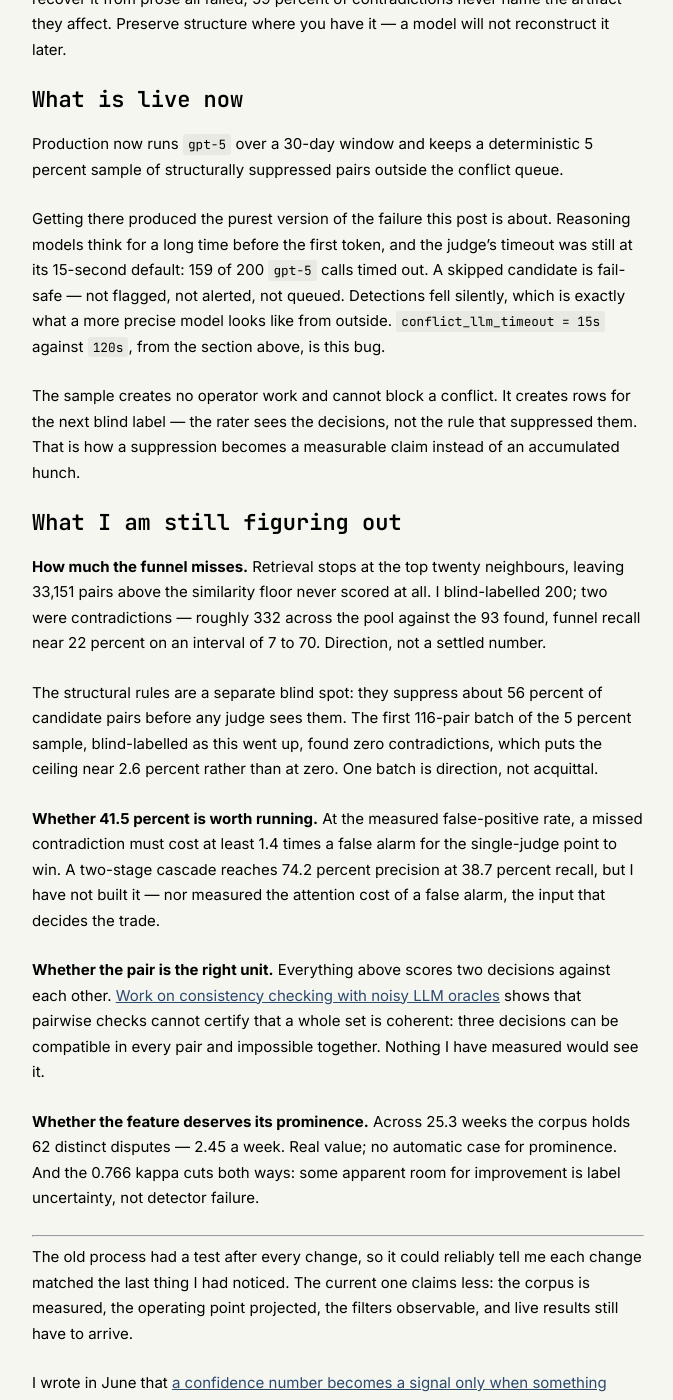
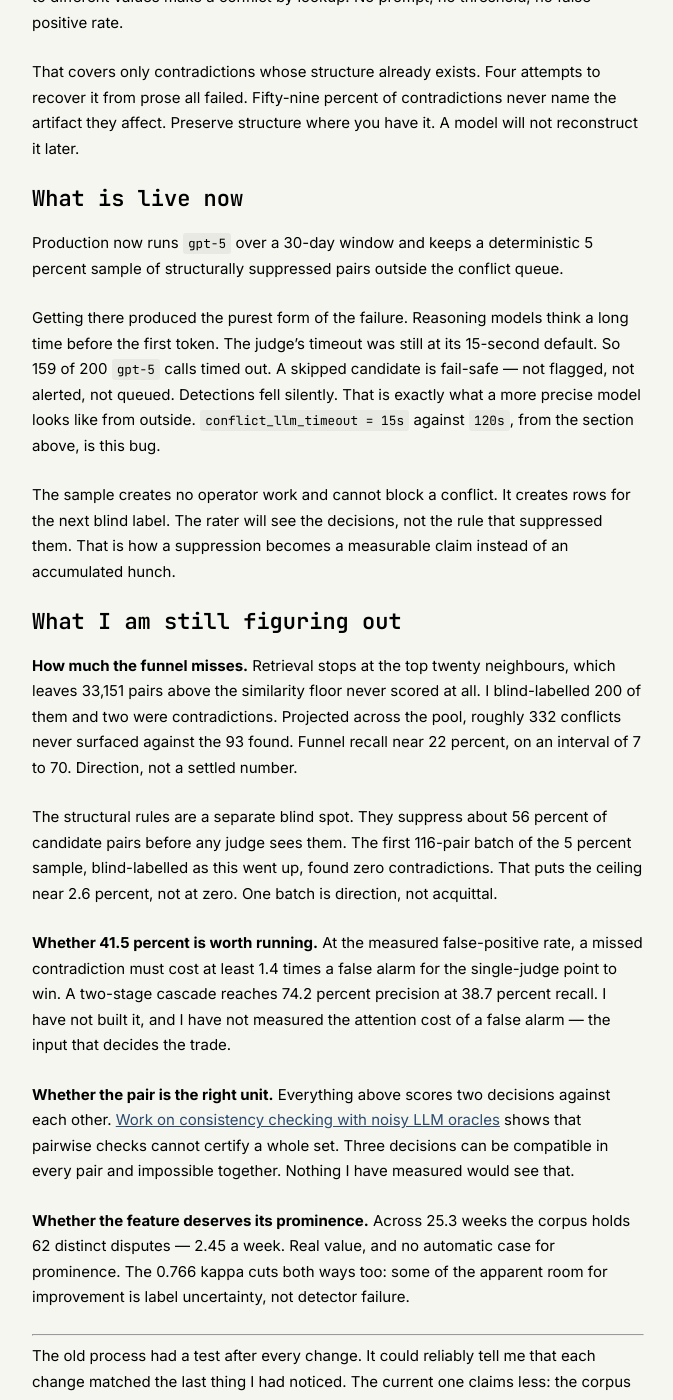
Before and after one commit to ashita-ai/ashita-ai.github.io, a Jekyll site: the page built from _posts/2026-08-11-the-detector-that-said-yes.md, in a window 1280 px wide and 1400 px high, scrolled down 4424 px. Shown: the whole window, without its empty margins (302-975 px from the left). Built offline with Jekyll 4.4.1, drawn with Linux system fonts in a browser that asks for light colours; some of the changed text lies outside the part shown.

Commit message:
Hemingway pass: shorter sentences, fewer subordinated clauses
Average sentence length 16.6 -> 11.1 words. Longest 37 -> 29. Sentences
over 30 words: 8 -> 0. Em dashes 24 -> 7, semicolons 12 -> 2.

Method was to break compound sentences into simple declaratives, prefer
active verbs over nominalizations, and let the short sentence carry the
number. Kept em dashes only where they interrupt for emphasis rather
than smuggle in a second clause.

Two fixes beyond style:
- "The blind corpus could" had lost its antecedent when the kilogram
  line was inserted between it and "could not check whether the picture
  was wrong". Moved the kilogram earlier so the two sit adjacent again.
- "blind labels" is now defined at first use ("None saw the detector's
  verdict. That is the blinding."), where before the term was used
  seven times off a single implied definition.

Dropped the duplicate "still has to earn those numbers in live use",
which the closing paragraph already says.

1,635 words.

```diff
--- a/_posts/2026-08-11-the-detector-that-said-yes.md
+++ b/_posts/2026-08-11-the-detector-that-said-yes.md
@@ -10,13 +10,15 @@ For months, I improved Akashi's conflict detector one false positive at a time.
 
 This looked like iteration. It was a detector accumulating excuses.
 
-So I stopped tuning it and blind-labelled the whole scored corpus: 2,772 pairs. The raters were language-model agents — dozens, each shown the decision texts and structural metadata, never the detector's verdict. Models grading a model is a fair objection; the defense is the blinding, plus an independent 200-pair re-rate that agreed at a Cohen's kappa of 0.766. Blind agreement is not ground truth, but unlike the old test set it was not written by the person being graded — the loop I argued for in [Your Evals Won't Save You](/blog/your-evals-wont-save-you/), arriving seven months late.
+So I stopped tuning it and blind-labelled the whole scored corpus instead: 2,772 pairs. The raters were language-model agents, dozens of them. Each saw the two decision texts and the structural metadata. None saw the detector's verdict. That is the blinding.
+
+Models grading a model is a fair objection. The defense is that blinding, plus an independent 200-pair re-rate that agreed at a Cohen's kappa of 0.766. Blind agreement is not ground truth. But unlike the old test set, it was not written by the person being graded. It is the loop I argued for in [Your Evals Won't Save You](/blog/your-evals-wont-save-you/), arriving seven months late.
 
 ## The detector was a constant function
 
-[Akashi](/projects/akashi/) records agents' decisions. Conflict detection is meant to find two current decisions that cannot both be true — what makes the record more than a log.
+[Akashi](/projects/akashi/) records agents' decisions. Conflict detection is meant to find two current decisions that cannot both be true. That is what makes the record more than a log.
 
-The blind labels found 93 contradictions in the 2,772 pairs. Most were merely related; more than a fifth were supersessions — a later decision replacing an earlier one, which is normal progress, not conflict.
+The blind labels found 93 contradictions in the 2,772 pairs. Most pairs were merely related. More than a fifth were supersessions: a later decision replacing an earlier one. That is normal progress, not conflict.
 
 <figure style="margin: 2.5rem 0; text-align: center;">
 <svg xmlns="http://www.w3.org/2000/svg" viewBox="0 0 660 312" width="100%" role="img" aria-label="Horizontal bar chart of blind labels over 2,772 candidate pairs: 72.8 percent related but not contradicting, 22.6 percent supersession, 3.35 percent contradiction, 1.3 percent unrelated" style="font-family: Inter, sans-serif;">
@@ -47,15 +49,17 @@ The blind labels found 93 contradictions in the 2,772 pairs. Most were merely re
 <figcaption style="font-size: 0.85rem; color: #666; max-width: 560px; margin: 0.4rem auto 0; text-align: left;">Blind four-way labels over all 2,772 scored pairs, each rated from the decision texts alone. The detector had called 97.8% of them contradictions.</figcaption>
 </figure>
 
-The shipped detector said "contradiction" for 97.8 percent of the pairs it scored — yes 2,711 times; 93 happened to be right. It found supersession 61 times where the blind labels found 627.
+The shipped detector said "contradiction" for 97.8 percent of the pairs it scored. Yes, 2,711 times. Ninety-three of those were right. It found supersession 61 times where the blind labels found 627.
 
 This was not a weak or miscalibrated classifier. It was nearly a constant function.
 
-The old evaluation suite had 122 handwritten pairs and reported 1.000 precision and 1.000 recall. I had written the prompt and chosen the examples from the same picture of a contradiction. The suite could check that the prompt followed the picture, not that the picture was wrong. [The kilogram had this problem for 130 years](/blog/ground-truth-as-foundation/): a reference that is correct by definition cannot be found wrong.
+The old evaluation suite had 122 handwritten pairs and reported 1.000 precision and 1.000 recall. I had written the prompt and chosen the examples from the same picture of a contradiction. [The kilogram had that problem for 130 years](/blog/ground-truth-as-foundation/): a reference that is correct by definition cannot be found wrong. The suite could check that the prompt followed the picture. It could not check whether the picture was wrong.
 
 The blind corpus could. That is the difference between a test set and a measurement.
 
-It graded me too. By July my triage was a routine that marked conflicts false positive in bulk: the detector said yes to everything, so I built a thing that said no to everything. The blind labels sided with the bulk dismissals — 98.3 percent correct. The conflicts I had adjudicated deliberately, read and resolved with a declared winner, were the rotten ones: 11 percent real. [A channel over its alarm budget](/blog/the-alarm-budget/) does not only train its receiver to stop reading; it degrades the judgments the receiver still makes, and mine were the only ground truth the system had. A detector that cries wolf poisons the record of which wolves were real — the record you need to fix it.
+It graded me too. By July my triage was a routine that marked conflicts false positive in bulk. The detector said yes to everything, so I built a thing that said no to everything. The blind labels sided with the bulk dismissals, 98.3 percent correct. The rotten ones were the conflicts I had adjudicated deliberately, read and resolved with a declared winner. Eleven percent real.
+
+[A channel over its alarm budget](/blog/the-alarm-budget/) does not only train its receiver to stop reading. It degrades the judgments the receiver still makes. Mine were the only ground truth the system had. A detector that cries wolf poisons the record of which wolves were real — the record you need to fix it.
 
 ## The base rate changed the question
 
@@ -93,21 +97,21 @@ precision = p·s / ( p·s + (1−p)·f )
 <figcaption style="font-size: 0.85rem; color: #666; max-width: 560px; margin: 0.4rem auto 0; text-align: left;">Precision against majority-class false-positive rate at the corpus base rate of 3.35%. The recall lines barely separate; the x-axis decides.</figcaption>
 </figure>
 
-False positives decide whether the queue is usable. Raising recall from 30 to 80 percent — fifty points of detector capability — buys about 23 precision points. Halving the false-positive rate from 2 percent to 1 buys 17, for one point of movement.
+False positives decide whether the queue is usable. Raise recall from 30 to 80 percent — fifty points of detector capability — and precision gains about 23 points. Halve the false-positive rate from 2 percent to 1, one point of movement, and it gains 17.
 
-The scorer's own features — `significance`, a weight for a decision's consequence, and `topic_similarity`, the embedding overlap that nominates pairs — scored AUCs of 0.500 and 0.587 against the blind labels. The first is a coin flip. The second is a coin flip with a lean. They can be a recall funnel, not the decision.
+The scorer has two features of its own. `significance` weights a decision's consequence, and `topic_similarity` is the embedding overlap that nominates pairs. Against the blind labels they scored AUCs of 0.500 and 0.587. The first is a coin flip. The second is a coin flip with a lean. They can be a recall funnel, not the decision.
 
-F1 obscured the same fact more politely. `gpt-5-mini` posted the best sample F1 I measured, 0.704, and projected to 17.3 percent corpus precision; `gpt-5` scored worse on F1 and projected to 41.5. A stratified sample cannot see a fourfold gap in majority-class false positives, and at this base rate that gap is the story. I report precision, recall, and queue size now.
+F1 obscured the same fact more politely. `gpt-5-mini` posted the best sample F1 I measured, 0.704, and projected to 17.3 percent corpus precision. `gpt-5` scored worse on F1 and projected to 41.5. A stratified sample cannot see a fourfold gap in majority-class false positives. At this base rate, that gap is the story. I report precision, recall, and queue size now.
 
 ## The work was an experiment, not a prompt rewrite
 
-I ran the changes against a blind 200-pair gold set, then reweighted to corpus proportions — a stratified sample flatters a rare-event detector, and the queue is what ships.
+I ran the changes against a blind 200-pair gold set, then reweighted to corpus proportions. A stratified sample flatters a rare-event detector. The queue is what ships.
 
-The first rewrite failed. I made chronology decisive — a later decision is supersession, never contradiction — and supersession became the default sink for 54 to 65 percent of every class while contradiction recall fell to 1.1 percent.
+The first rewrite failed. I made chronology decisive: a later decision is supersession, never contradiction. Supersession then became the default sink for 54 to 65 percent of every class. Contradiction recall fell to 1.1 percent.
 
-The version that survived is an ordered procedure: name the one question both decisions answer, or they are complementary; require explicit replacement language for supersession; only then ask whether two current answers are incompatible. A contradiction verdict must state its disputed question in a dedicated field, and the parser downgrades a verdict that cannot. A contract, not another request to be careful.
+The version that survived is an ordered procedure. First, name the one question both decisions answer. If there is none, they are complementary. Then require explicit replacement language before anything counts as supersession. Only then ask whether two current answers are incompatible. A contradiction verdict must name its disputed question in a dedicated field, and the parser downgrades a verdict that cannot. A contract, not another request to be careful.
 
-Judge capability mattered more than either rewrite: same procedure, and the judge alone moved corpus-projected precision from 8.1 to 41.5 percent.
+Judge capability mattered more than either rewrite. Same procedure, same corpus. The judge alone moved corpus-projected precision from 8.1 to 41.5 percent.
 
 <figure style="margin: 2.5rem 0; text-align: center;">
 <svg xmlns="http://www.w3.org/2000/svg" viewBox="0 0 660 314" width="100%" role="img" aria-label="Bar chart of corpus-projected precision by judge model: gpt-4o-mini 8.1 percent, gpt-4o 26.9 percent, gpt-4.1 28.7 percent, gpt-5 41.5 percent" style="font-family: Inter, sans-serif;">
@@ -135,42 +139,42 @@ Judge capability mattered more than either rewrite: same procedure, and the judg
 <figcaption style="font-size: 0.85rem; color: #666; max-width: 560px; margin: 0.4rem auto 0; text-align: left;">Corpus-projected precision on the same blind 200-pair gold set, same ordered-procedure prompt. Only the judge model changed. The <code>gpt-5</code> bar is the corrected 41.5%, after the 300-pair remeasure described below.</figcaption>
 </figure>
 
-The 41.5 percent was briefly 65.2. That estimate rested on 47 pairs `gpt-5` got entirely right, and the curve is near-vertical exactly where the false-positive rate approaches zero: 0-of-47 cannot tell 65 percent precision from 19. A 300-pair remeasure found six false positives — a 2.00 percent rate — and the headline fell to 41.5 within hours. The same arithmetic that convicted the old detector almost flattered the new one.
+The 41.5 percent was briefly 65.2. That estimate rested on 47 pairs `gpt-5` got entirely right. The curve is near-vertical exactly where the false-positive rate approaches zero. Zero of 47 cannot tell 65 percent precision from 19. A 300-pair remeasure found six false positives, a 2.00 percent rate, and the headline fell to 41.5 within hours. The same arithmetic that convicted the old detector almost flattered the new one.
 
-What survived is still a projection: 41.5 percent precision at 50.5 percent recall, a queue of about 113 where the old detector flagged 2,711. Twenty-four times smaller, and it drops half the real contradictions — the old one caught all 93 the way an alarm wired permanently on catches every fire. The queue still has to earn those numbers in live use.
+What survived is still a projection: 41.5 percent precision at 50.5 percent recall, a queue of about 113 where the old detector flagged 2,711. Twenty-four times smaller, and it drops half the real contradictions. The old one caught all 93 — the way an alarm wired permanently on catches every fire.
 
 ## Some conflicts should not be judged
 
 Twenty-seven percent of the 93 contradictions were two decisions setting the same named parameter to different values. `conflict_llm_timeout = 15s` and `conflict_llm_timeout = 120s` do not need a language model. They need a join.
 
-Bindings are first-class data now: two current decisions binding the same parameter to different values is a conflict by lookup. No prompt, no threshold, no false-positive rate.
+Bindings are first-class data now. Two current decisions that bind the same parameter to different values make a conflict by lookup. No prompt, no threshold, no false-positive rate.
 
-That covers only contradictions whose structure already exists. Four attempts to recover it from prose all failed; 59 percent of contradictions never name the artifact they affect. Preserve structure where you have it — a model will not reconstruct it later.
+That covers only contradictions whose structure already exists. Four attempts to recover it from prose all failed. Fifty-nine percent of contradictions never name the artifact they affect. Preserve structure where you have it. A model will not reconstruct it later.
 
 ## What is live now
 
 Production now runs `gpt-5` over a 30-day window and keeps a deterministic 5 percent sample of structurally suppressed pairs outside the conflict queue.
 
-Getting there produced the purest version of the failure this post is about. Reasoning models think for a long time before the first token, and the judge's timeout was still at its 15-second default: 159 of 200 `gpt-5` calls timed out. A skipped candidate is fail-safe — not flagged, not alerted, not queued. Detections fell silently, which is exactly what a more precise model looks like from outside. `conflict_llm_timeout = 15s` against `120s`, from the section above, is this bug.
+Getting there produced the purest form of the failure. Reasoning models think a long time before the first token. The judge's timeout was still at its 15-second default. So 159 of 200 `gpt-5` calls timed out. A skipped candidate is fail-safe — not flagged, not alerted, not queued. Detections fell silently. That is exactly what a more precise model looks like from outside. `conflict_llm_timeout = 15s` against `120s`, from the section above, is this bug.
 
-The sample creates no operator work and cannot block a conflict. It creates rows for the next blind label — the rater sees the decisions, not the rule that suppressed them. That is how a suppression becomes a measurable claim instead of an accumulated hunch.
+The sample creates no operator work and cannot block a conflict. It creates rows for the next blind label. The rater will see the decisions, not the rule that suppressed them. That is how a suppression becomes a measurable claim instead of an accumulated hunch.
 
 ## What I am still figuring out
 
-**How much the funnel misses.** Retrieval stops at the top twenty neighbours, leaving 33,151 pairs above the similarity floor never scored at all. I blind-labelled 200; two were contradictions — roughly 332 across the pool against the 93 found, funnel recall near 22 percent on an interval of 7 to 70. Direction, not a settled number.
+**How much the funnel misses.** Retrieval stops at the top twenty neighbours, which leaves 33,151 pairs above the similarity floor never scored at all. I blind-labelled 200 of them and two were contradictions. Projected across the pool, roughly 332 conflicts never surfaced against the 93 found. Funnel recall near 22 percent, on an interval of 7 to 70. Direction, not a settled number.
 
-The structural rules are a separate blind spot: they suppress about 56 percent of candidate pairs before any judge sees them. The first 116-pair batch of the 5 percent sample, blind-labelled as this went up, found zero contradictions, which puts the ceiling near 2.6 percent rather than at zero. One batch is direction, not acquittal.
+The structural rules are a separate blind spot. They suppress about 56 percent of candidate pairs before any judge sees them. The first 116-pair batch of the 5 percent sample, blind-labelled as this went up, found zero contradictions. That puts the ceiling near 2.6 percent, not at zero. One batch is direction, not acquittal.
 
-**Whether 41.5 percent is worth running.** At the measured false-positive rate, a missed contradiction must cost at least 1.4 times a false alarm for the single-judge point to win. A two-stage cascade reaches 74.2 percent precision at 38.7 percent recall, but I have not built it — nor measured the attention cost of a false alarm, the input that decides the trade.
+**Whether 41.5 percent is worth running.** At the measured false-positive rate, a missed contradiction must cost at least 1.4 times a false alarm for the single-judge point to win. A two-stage cascade reaches 74.2 percent precision at 38.7 percent recall. I have not built it, and I have not measured the attention cost of a false alarm — the input that decides the trade.
 
-**Whether the pair is the right unit.** Everything above scores two decisions against each other. [Work on consistency checking with noisy LLM oracles](https://arxiv.org/abs/2601.13600) shows that pairwise checks cannot certify that a whole set is coherent: three decisions can be compatible in every pair and impossible together. Nothing I have measured would see it.
+**Whether the pair is the right unit.** Everything above scores two decisions against each other. [Work on consistency checking with noisy LLM oracles](https://arxiv.org/abs/2601.13600) shows that pairwise checks cannot certify a whole set. Three decisions can be compatible in every pair and impossible together. Nothing I have measured would see that.
 
-**Whether the feature deserves its prominence.** Across 25.3 weeks the corpus holds 62 distinct disputes — 2.45 a week. Real value; no automatic case for prominence. And the 0.766 kappa cuts both ways: some apparent room for improvement is label uncertainty, not detector failure.
+**Whether the feature deserves its prominence.** Across 25.3 weeks the corpus holds 62 distinct disputes — 2.45 a week. Real value, and no automatic case for prominence. The 0.766 kappa cuts both ways too: some of the apparent room for improvement is label uncertainty, not detector failure.
 
 ---
 
-The old process had a test after every change, so it could reliably tell me each change matched the last thing I had noticed. The current one claims less: the corpus is measured, the operating point projected, the filters observable, and live results still have to arrive.
+The old process had a test after every change. It could reliably tell me that each change matched the last thing I had noticed. The current one claims less: the corpus is measured, the operating point projected, the filters observable, and live results still have to arrive.
 
-I wrote in June that [a confidence number becomes a signal only when something keeps score](/blog/confidence-is-not-a-signal/). Keeping score feels like this: no victory graph, and a measurement that has already disagreed with me twice — about the old detector, and about my first estimate of the new one. That property is worth more than either number.
+I wrote in June that [a confidence number becomes a signal only when something keeps score](/blog/confidence-is-not-a-signal/). Keeping score feels like this. No victory graph. A measurement that has already disagreed with me twice: about the old detector, and about my first estimate of the new one. That property is worth more than either number.
 
 *The figures are generated from the label counts by `examples/python/base_rate_charts.py` in the Akashi repo (standard library only); `base_rate.py` reproduces the precision arithmetic; `binding_collision.py` demonstrates the binding join.*
```
